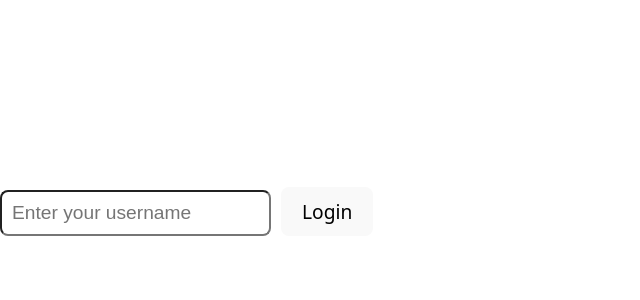
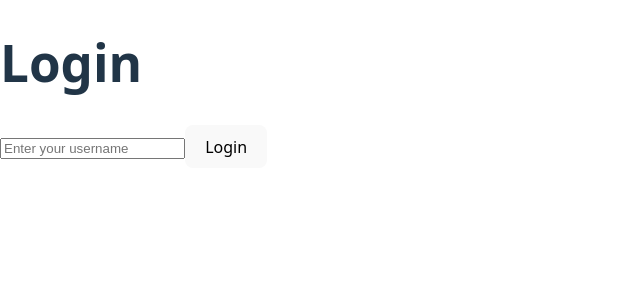
Before and after one commit to Catherine804/TheMCS, a React app in the folder frontend/: page / in a window 1280 px wide. Shown: the top 300 px of the page, without its empty margins (0-640 px from the left). Built offline with nearby package versions, Linux system fonts and the light colour scheme; the HTML template or start-up script is replaced by a standard one.

Commit message:
Remove node_modules folder from GitHub

```diff
--- a/frontend/package.json
+++ b/frontend/package.json
@@ -10,6 +10,7 @@
     "preview": "vite preview"
   },
   "dependencies": {
+    "axios": "^1.13.2",
     "react": "^19.2.0",
     "react-dom": "^19.2.0"
   },
--- a/frontend/src/login.jsx
+++ b/frontend/src/login.jsx
@@ -1,8 +1,10 @@
 import { useState } from "react";
 import axios from "axios";
+import "./index.css";
 
 export default function Login({ onLogin }) {
   const [username, setUsername] = useState("");
+  const [error, setError] = useState("");
 
   const handleLogin = async () => {
     if (!username.trim()) return;
@@ -14,45 +16,35 @@ export default function Login({ onLogin }) {
 
       const user = res.data;
 
-      // Save user to browser
+      // Optional: check backend response
+      if (!user || !user.id) {
+        setError("Invalid login response from server.");
+        return;
+      }
+
+      // Save user locally
       localStorage.setItem("user", JSON.stringify(user));
 
-      // Notify parent component
+      // Notify parent to show App
       onLogin(user);
-    } catch (error) {
-      console.error("Login error:", error);
-      alert("Could not log in.");
+    } catch (err) {
+      console.error(err);
+      setError("Could not log in. Please try again.");
     }
   };
 
   return (
-    <div style={{ color: "white", fontSize: "1.5rem" }}>
+    <div className="login-container">
       <h1>Login</h1>
-
       <input
-        style={{
-          padding: "10px",
-          fontSize: "1.2rem",
-          borderRadius: "8px",
-          marginRight: "10px",
-        }}
         type="text"
         placeholder="Enter your username"
         value={username}
         onChange={(e) => setUsername(e.target.value)}
+        onKeyDown={(e) => e.key === "Enter" && handleLogin()}
       />
-
-      <button
-        onClick={handleLogin}
-        style={{
-          padding: "10px 20px",
-          fontSize: "1.2rem",
-          borderRadius: "8px",
-          cursor: "pointer",
-        }}
-      >
-        Login
-      </button>
+      <button onClick={handleLogin}>Login</button>
+      {error && <p style={{ color: "red" }}>{error}</p>}
     </div>
   );
 }
--- a/frontend/src/main.jsx
+++ b/frontend/src/main.jsx
@@ -6,6 +6,7 @@ import Login from './login.jsx'
 
 function Root() {
   const [user, setUser] = useState(null); //no user yet -> show login
+  const [loading, setLoading] = useState(true);
 
   // if no user, render login
   if (!user) {
```
Also changed, not shown: 1 other file (tests, documents, lock files or other folders).
